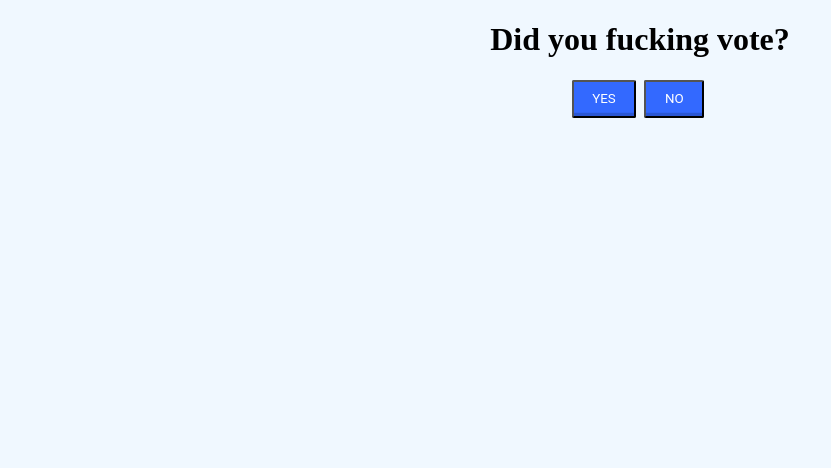
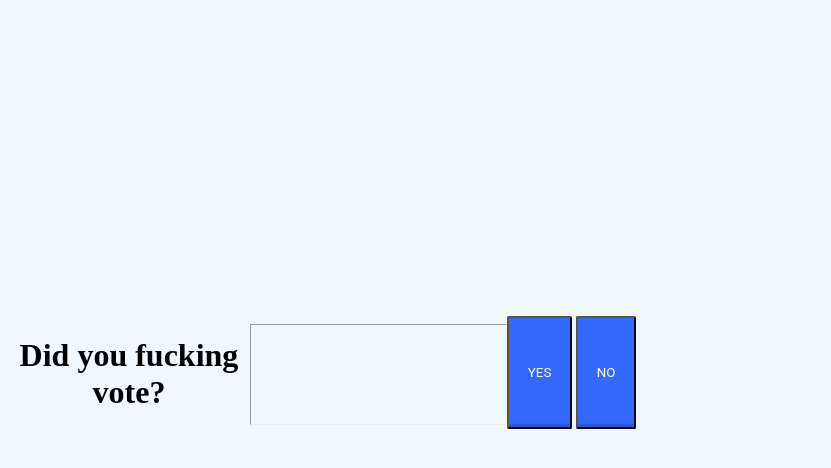
Before and after one commit to denvermullets/dyfv, a plain HTML site: page index.html in a window 1280 px wide. Shown: the whole page, without its empty margins (0-831 px from the left). Drawn offline with Linux system fonts and the light colour scheme.

Commit message:
:construction: update styling a lil

```diff
--- a/css/styles.css
+++ b/css/styles.css
@@ -1,5 +1,6 @@
 body {
   background-color: aliceblue;
+  /* background-color: lightgrey; */
 }
 
 button {
@@ -14,7 +15,16 @@ button {
   box-shadow:inset 0 -0.6em 0 -0.35em rgba(0,0,0,0.17);
 }
 
+.bar {
+  width: 50%;
+}
+
+.center-div {
+  display: flex;
+}
+
 .main-prompt {
   text-align: center;
-
+  margin-top: 25%;
+  width: 50%;
 }
--- a/index.html
+++ b/index.html
@@ -10,9 +10,12 @@
 </head>
 <body>
   <div class='main-prompt '>
-    <h1>Did you fucking vote?</h1>
-    <button>YES</button>
-    <button >NO</button>
+    <div class='center-div'>
+      <h1>Did you fucking vote?</h1>
+      <hr class='bar' />
+      <button>YES</button>
+      <button >NO</button>
+    </div>
   </div>
 </body>
 </html>
```
